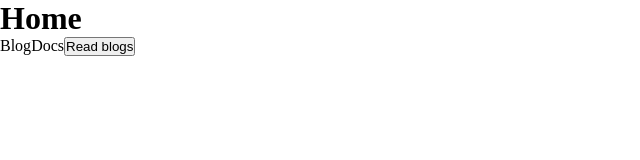
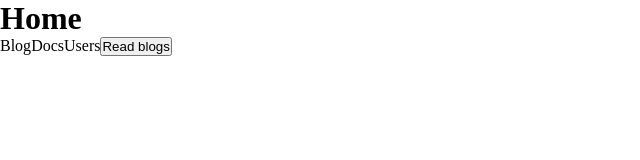
Before and after one commit to NusratMitu/Next_JS-, a Next.js app: page / in a window 1280 px wide. Shown: the top 160 px of the page, without its empty margins (0-640 px from the left). Built offline with nearby package versions, Linux system fonts and the light colour scheme.

Commit message:
static generation

```diff
--- a/pages/index.js
+++ b/pages/index.js
@@ -20,6 +20,9 @@ const Home = () => {
     <Link href="/docs">
    Docs
     </Link>
+    <Link href="/users">
+   Users
+    </Link>
     <button onClick={handleClick}>
      Read blogs
     </button>
```
